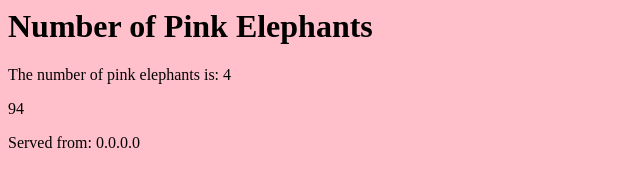
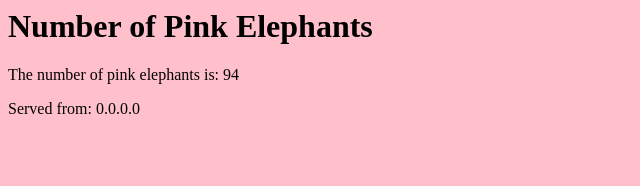
Before and after one commit to adambonneruk/nope, a plain HTML site: page public-html/home.html in a window 1280 px wide. Shown: the whole page, without its empty margins (0-640 px from the left). Drawn offline with Linux system fonts and the light colour scheme.

Commit message:
inline random number (as span)

```diff
--- a/public-html/home.html
+++ b/public-html/home.html
@@ -7,9 +7,8 @@
 	</head>
 	<body>
 		<h1>Number of Pink Elephants</h1>
-		<p>The number of pink elephants is: 4</p>
-		<p id="demo"></p>
-		<script> document.getElementById("demo").innerHTML =	Math.floor(Math.random() * 100) + 1; </script>
+		<p>The number of pink elephants is: <span id="random-number"/></p>
+		<script> document.getElementById("random-number").innerHTML =	Math.floor(Math.random() * 100) + 1; </script>
 		<p>Served from: 0.0.0.0</p>
 	</body>
 </html>
```
